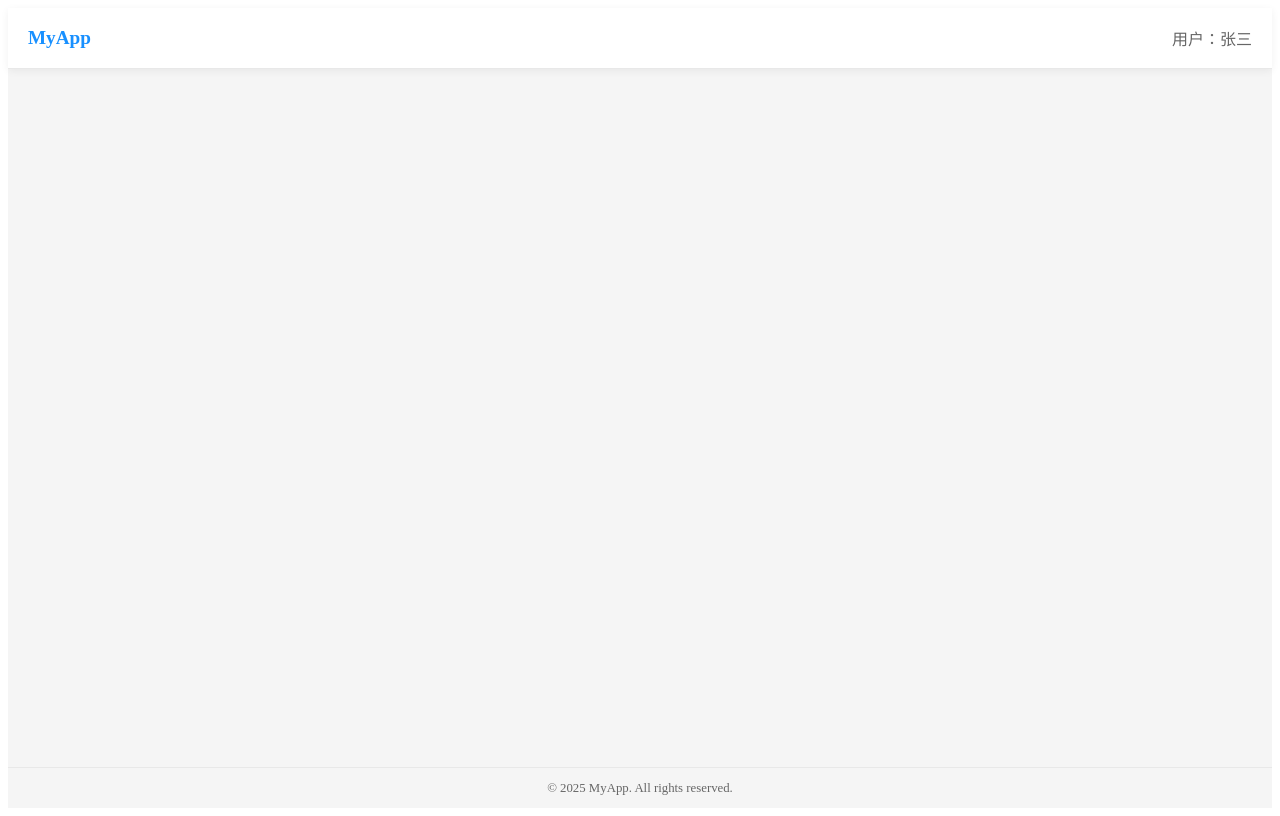
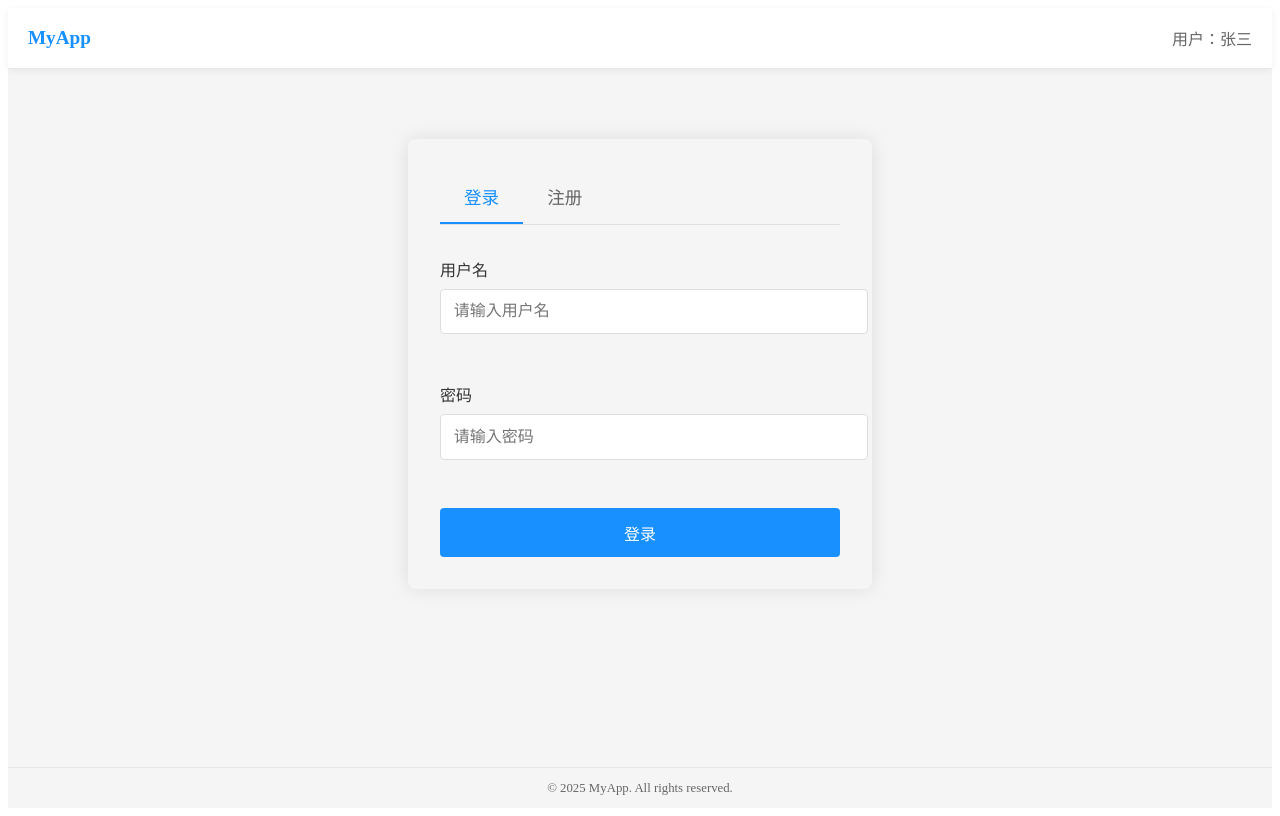
Before and after one commit to WuChonghe-1031/CS5351-Project-frontend, a React (Vite) app: page /login in a window 1280 px wide. Built offline with nearby package versions, Linux system fonts and the light colour scheme.

Commit message:
登录注册页

```diff
--- a/src/App.jsx
+++ b/src/App.jsx
@@ -1,8 +1,6 @@
-import { useState } from 'react'
 import BasicLayout from './layout/BasicLayout'
 
 function App() {
-  const [count, setCount] = useState(0)
 
   return (
     <>
--- a/src/layout/BasicLayout/bl.css
+++ b/src/layout/BasicLayout/bl.css
@@ -67,7 +67,7 @@
 
 /* 主内容区样式 */
 .basic-layout-content {
-  /* flex: 1; 占满剩余宽度 */
+  flex: 1;
   padding: 20px;
   overflow-y: auto;
 }
--- a/src/layout/BasicLayout/index.jsx
+++ b/src/layout/BasicLayout/index.jsx
@@ -1,4 +1,6 @@
 import { useState, useEffect } from "react";
+import { Routes, Route } from 'react-router-dom'; // 导入路由出口组件
+import { routes, notFoundRoute } from '../../routers'; // 导入路由配置
 import './bl.css'; // 引入样式
 
 // 子组件：头部
@@ -52,7 +54,18 @@ const BasicLayout = ({ children }) => {
       <div className="basic-layout-body">
         {/* 主内容区 */}
         <main className="basic-layout-content">
-          {children} {/* 页面具体内容通过children传入 */}
+          <Routes>
+            {/* 渲染所有正常路由 */}
+            {routes.map((route) => (
+              <Route
+                key={route.path}
+                path={route.path}
+                element={route.element} // 渲染对应的页面组件
+              />
+            ))}
+            {/* 渲染404页面 */}
+            <Route path={notFoundRoute.path} element={notFoundRoute.element} />
+          </Routes>
         </main>
       </div>
 
--- a/src/main.jsx
+++ b/src/main.jsx
@@ -1,10 +1,16 @@
 import { StrictMode } from 'react'
+import React from 'react'
+import { BrowserRouter } from 'react-router-dom';
+import BasicLayout from './layout/BasicLayout/index.jsx'
 import { createRoot } from 'react-dom/client'
 // import './index.css'
 import App from './App.jsx'
 
 createRoot(document.getElementById('root')).render(
-  <StrictMode>
-    <App />
-  </StrictMode>,
+  <React.StrictMode>
+    {/* 关键：用 BrowserRouter 包裹，让整个应用支持路由 */}
+    <BrowserRouter>
+      <BasicLayout /> {/* 根组件是 BasicLayout */}
+    </BrowserRouter>
+  </React.StrictMode>
 )
--- /dev/null
+++ b/src/pages/Dashboard/index.jsx
@@ -0,0 +1,11 @@
+import React from 'react';
+const Dashboard = () => {
+  return (
+    <div className="page-dashboard">
+      <h1>仪表盘</h1>
+      <p>这里是数据统计、图表等仪表盘内容</p>
+    </div>
+  );
+};
+
+export default Dashboard;
--- /dev/null
+++ b/src/pages/Home/index.jsx
@@ -0,0 +1,11 @@
+import React from 'react';
+
+const Home = () => {
+  return (
+    <div className="page-home">
+      <h1>首页</h1>
+      <p>这是首页内容，通过路由渲染到 BasicLayout 的 Content 区域</p>
+    </div>
+  );
+};
+export default Home;
--- /dev/null
+++ b/src/pages/Login/index.jsx
@@ -0,0 +1,175 @@
+import React, { useState, useEffect } from 'react';
+import styles from './login.module.css';
+
+const Login = () => {
+  // 状态管理
+  const [activeTab, setActiveTab] = useState('login'); // 'login' 或 'register'
+  const [formData, setFormData] = useState({
+    username: '',
+    password: '',
+    confirmPassword: ''
+  });
+  const [errors, setErrors] = useState({});
+
+  // 切换Tab时重置表单和错误信息
+  useEffect(() => {
+    setFormData({
+      username: '',
+      password: '',
+      confirmPassword: ''
+    });
+    setErrors({});
+  }, [activeTab]);
+
+  // 处理输入变化
+  const handleInputChange = (e) => {
+    const { name, value } = e.target;
+    setFormData(prev => ({ ...prev, [name]: value }));
+
+    // 实时清除对应字段的错误
+    if (errors[name]) {
+      setErrors(prev => ({ ...prev, [name]: '' }));
+    }
+  };
+
+  // 表单验证
+  const validateForm = () => {
+    const newErrors = {};
+    const { username, password, confirmPassword } = formData;
+
+    // 通用验证（用户名和密码）
+    if (!username.trim()) newErrors.username = '用户名不能为空';
+    if (!password) newErrors.password = '密码不能为空';
+    else if (password.length < 6) newErrors.password = '密码至少6个字符';
+
+    // 注册页额外验证
+    if (activeTab === 'register') {
+      if (!confirmPassword) newErrors.confirmPassword = '请确认密码';
+      else if (confirmPassword !== password) newErrors.confirmPassword = '两次密码不一致';
+    }
+
+    setErrors(newErrors);
+    return Object.keys(newErrors).length === 0; // 无错误返回true
+  };
+
+  // 处理表单提交
+  const handleSubmit = (e) => {
+    e.preventDefault();
+    if (!validateForm()) return;
+
+    // 模拟登录/注册请求
+    if (activeTab === 'login') {
+      console.log('登录提交:', { username: formData.username, password: formData.password });
+      alert('登录成功！（实际项目中会调用API）');
+    } else {
+      console.log('注册提交:', { username: formData.username, password: formData.password });
+      alert('注册成功！（实际项目中会调用API）');
+      setActiveTab('login'); // 注册成功后切换到登录页
+    }
+  };
+
+  return (
+    <div className={styles.container}>
+      {/* Tab切换栏 */}
+      <div className={styles.tabs}>
+        <div
+          className={`${styles.tab} ${activeTab === 'login' ? styles.active : ''}`}
+          onClick={() => setActiveTab('login')}
+        >
+          登录
+        </div>
+        <div
+          className={`${styles.tab} ${activeTab === 'register' ? styles.active : ''}`}
+          onClick={() => setActiveTab('register')}
+        >
+          注册
+        </div>
+      </div>
+
+      {/* 登录表单 */}
+      <div className={`${styles.formContainer} ${activeTab === 'login' ? styles.visible : styles.hidden}`}>
+        <form onSubmit={handleSubmit}>
+          <div className={styles.formGroup}>
+            <label className={styles.label}>用户名</label>
+            <input
+              type="text"
+              name="username"
+              value={formData.username}
+              onChange={handleInputChange}
+              className={styles.input}
+              placeholder="请输入用户名"
+            />
+            <div className={styles.error}>{errors.username}</div>
+          </div>
+
+          <div className={styles.formGroup}>
+            <label className={styles.label}>密码</label>
+            <input
+              type="password"
+              name="password"
+              value={formData.password}
+              onChange={handleInputChange}
+              className={styles.input}
+              placeholder="请输入密码"
+            />
+            <div className={styles.error}>{errors.password}</div>
+          </div>
+
+          <button type="submit" className={styles.button}>
+            登录
+          </button>
+        </form>
+      </div>
+
+      {/* 注册表单 */}
+      <div className={`${styles.formContainer} ${activeTab === 'register' ? styles.visible : styles.hidden}`}>
+        <form onSubmit={handleSubmit}>
+          <div className={styles.formGroup}>
+            <label className={styles.label}>用户名</label>
+            <input
+              type="text"
+              name="username"
+              value={formData.username}
+              onChange={handleInputChange}
+              className={styles.input}
+              placeholder="请设置用户名"
+            />
+            <div className={styles.error}>{errors.username}</div>
+          </div>
+
+          <div className={styles.formGroup}>
+            <label className={styles.label}>密码</label>
+            <input
+              type="password"
+              name="password"
+              value={formData.password}
+              onChange={handleInputChange}
+              className={styles.input}
+              placeholder="请设置密码（至少6位）"
+            />
+            <div className={styles.error}>{errors.password}</div>
+          </div>
+
+          <div className={styles.formGroup}>
+            <label className={styles.label}>确认密码</label>
+            <input
+              type="password"
+              name="confirmPassword"
+              value={formData.confirmPassword}
+              onChange={handleInputChange}
+              className={styles.input}
+              placeholder="请再次输入密码"
+            />
+            <div className={styles.error}>{errors.confirmPassword}</div>
+          </div>
+
+          <button type="submit" className={styles.button}>
+            注册
+          </button>
+        </form>
+      </div>
+    </div>
+  );
+};
+
+export default Login;
--- /dev/null
+++ b/src/pages/Login/login.module.css
@@ -0,0 +1,108 @@
+.container {
+  max-width: 400px;
+  margin: 50px auto;
+  padding: 2rem;
+  box-shadow: 0 0 20px rgba(0, 0, 0, 0.1);
+  border-radius: 8px;
+}
+
+/* Tab样式 */
+.tabs {
+  display: flex;
+  margin-bottom: 2rem;
+  border-bottom: 1px solid #e0e0e0;
+}
+
+.tab {
+  padding: 0.8rem 1.5rem;
+  cursor: pointer;
+  font-size: 1.1rem;
+  font-weight: 500;
+  color: #666;
+  border-bottom: 2px solid transparent;
+  transition: all 0.3s ease;
+}
+
+.tab.active {
+  color: #1890ff;
+  border-bottom-color: #1890ff;
+}
+
+.tab:hover:not(.active) {
+  color: #333;
+  border-bottom-color: #ddd;
+}
+
+/* 表单样式 */
+.formGroup {
+  margin-bottom: 1.5rem;
+}
+
+.label {
+  display: block;
+  margin-bottom: 0.5rem;
+  color: #333;
+  font-weight: 500;
+}
+
+.input {
+  width: 100%;
+  padding: 0.8rem;
+  border: 1px solid #ddd;
+  border-radius: 4px;
+  font-size: 1rem;
+  transition: border-color 0.3s ease;
+}
+
+.input:focus {
+  outline: none;
+  border-color: #1890ff;
+  box-shadow: 0 0 0 2px rgba(24, 144, 255, 0.1);
+}
+
+.error {
+  color: #ff4d4f;
+  font-size: 0.875rem;
+  margin-top: 0.3rem;
+  min-height: 1.2rem;
+}
+
+/* 按钮样式 */
+.button {
+  width: 100%;
+  padding: 0.8rem;
+  background-color: #1890ff;
+  color: white;
+  border: none;
+  border-radius: 4px;
+  font-size: 1rem;
+  font-weight: 500;
+  cursor: pointer;
+  transition: background-color 0.3s ease;
+}
+
+.button:hover {
+  background-color: #096dd9;
+}
+
+.button:disabled {
+  background-color: #8cc5ff;
+  cursor: not-allowed;
+}
+
+/* 切换动画 */
+.formContainer {
+  transition: opacity 0.3s ease, transform 0.3s ease;
+}
+
+.formContainer.hidden {
+  display: none;
+  opacity: 0;
+  transform: translateY(10px);
+}
+
+.formContainer.visible {
+  display: block;
+  opacity: 1;
+  transform: translateY(0);
+}
--- /dev/null
+++ b/src/pages/NotFound/index.jsx
@@ -0,0 +1,11 @@
+import React from 'react';
+
+const NotFound = () => {
+  return (
+    <div className="page-not-found">
+      <h1>404 - 页面未找到</h1>
+      <p>您访问的路径不存在，请检查地址是否正确</p>
+    </div>
+  );
+};
+export default NotFound;
--- /dev/null
+++ b/src/routers/index.jsx
@@ -0,0 +1,32 @@
+// src/router/index.js
+// 1. 导入需要的页面组件（提前创建好首页、仪表盘等页面）
+import Home from '../pages/Home';
+import Dashboard from '../pages/Dashboard';
+import NotFound from '../pages/NotFound';
+import Login from '../pages/Login';
+
+// 2. 定义路由数组（包含：路径、组件、菜单名称等信息）
+export const routes = [
+  {
+    path: '/',          // 路由路径
+    name: '首页',       // 侧边栏菜单名称
+    element: <Home/>,  // 对应渲染的页面组件
+    exact: true,        // 是否精确匹配（v6 中默认精确匹配，可省略）
+  },
+  {
+    path: '/dashboard',
+    name: '仪表盘',
+    element: <Dashboard />,
+  },
+  {
+    path: '/login',
+    name: '登录页',
+    element: <Login />,
+  },
+];
+
+// 3. 定义404路由（放在最后，匹配所有未定义的路径）
+export const notFoundRoute = {
+  path: '*',
+  element: <NotFound />,
+};
```
Also changed, not shown: src/routers/index.js (deleted).
